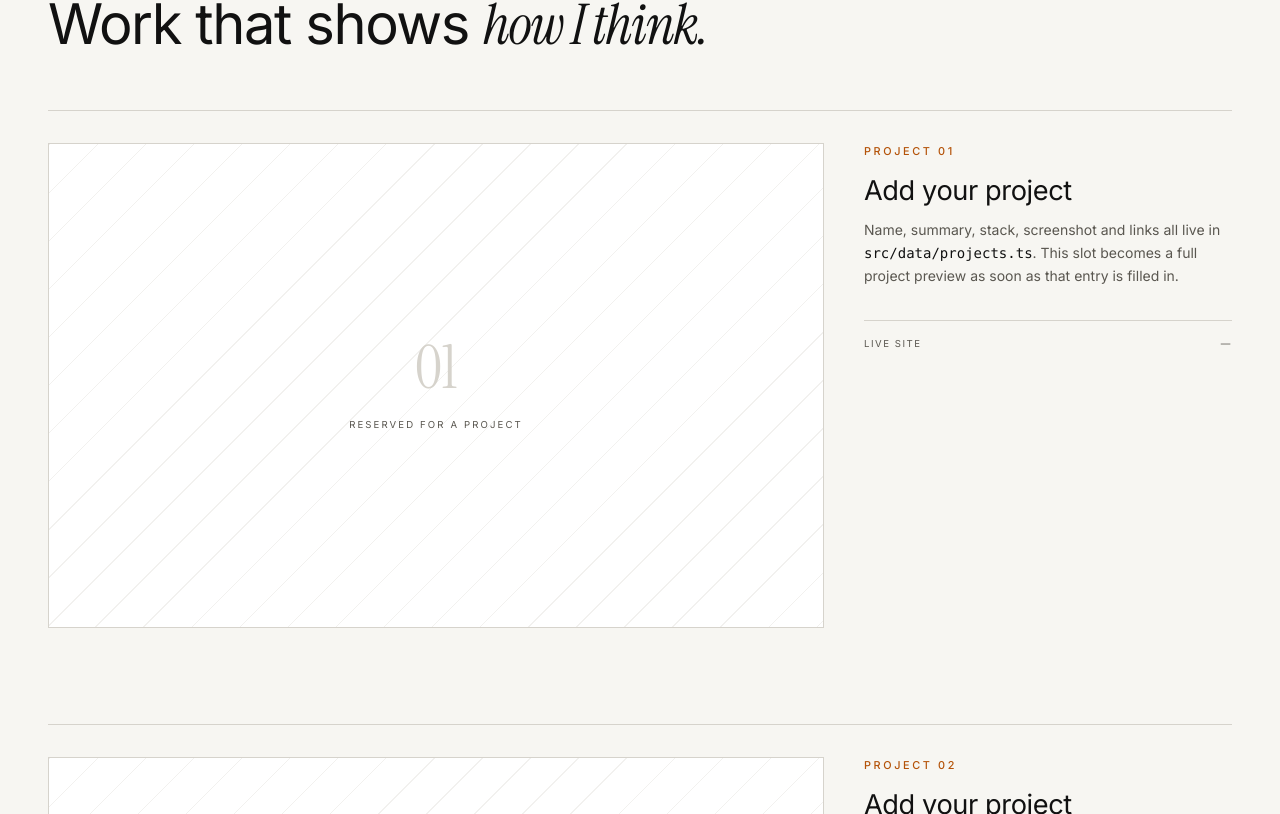
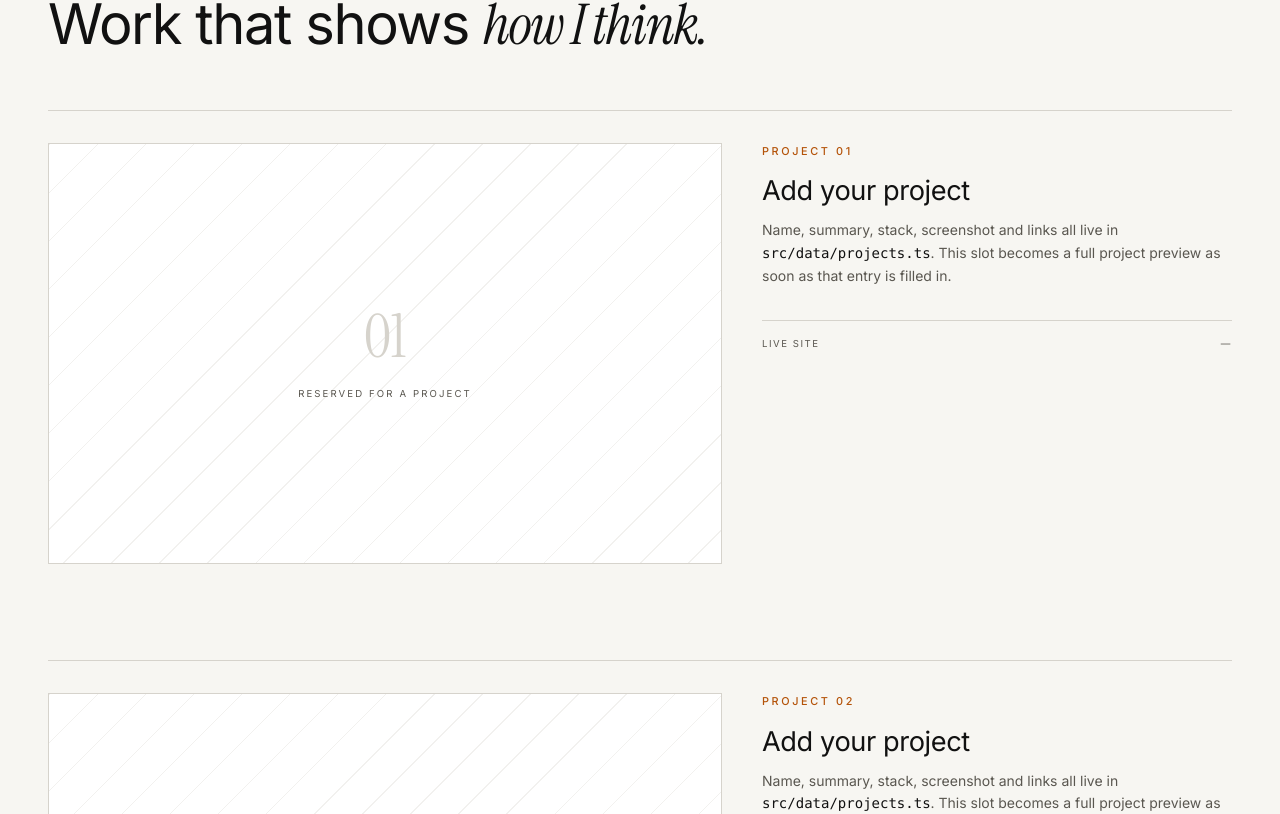
Before and after one commit to Oranee-code/Oranee-s-portfoilo, a React (Vite) app: page / in a window 1280 px wide. Shown: the part 2786-3600 px from the top of the page. Built offline with nearby package versions, Linux system fonts and the light colour scheme.

Commit message:
Reduce project photo size and increase text column width on larger screens
Co-authored-by: base44-builder[bot] <245833847+base44-builder[bot]@users.noreply.github.com>

```diff
--- a/src/components/ProjectCard.tsx
+++ b/src/components/ProjectCard.tsx
@@ -12,7 +12,7 @@ export default function ProjectCard({ project, index }: ProjectCardProps) {
   return (
     <article className="group border-t border-line pt-8">
       <div className="grid gap-8 lg:grid-cols-12 lg:gap-10">
-        <div className="lg:col-span-8">
+        <div className="max-w-[37.5rem] lg:col-span-7 lg:max-w-none">
           <div className="relative aspect-[16/10] w-full overflow-hidden border border-line bg-raised">
             {project.image ? (
               <img
@@ -30,7 +30,7 @@ export default function ProjectCard({ project, index }: ProjectCardProps) {
           </div>
         </div>
 
-        <div className="flex flex-col lg:col-span-4">
+        <div className="flex flex-col lg:col-span-5">
           <div className="flex items-baseline justify-between gap-4">
             <p className="eyebrow text-accent">Project {number}</p>
             {project.year ? (
--- a/src/components/ProjectSlot.tsx
+++ b/src/components/ProjectSlot.tsx
@@ -9,7 +9,7 @@ export default function ProjectSlot({ index }: ProjectSlotProps) {
   return (
     <article className="group border-t border-line pt-8">
       <div className="grid gap-8 lg:grid-cols-12 lg:gap-10">
-        <div className="lg:col-span-8">
+        <div className="max-w-[37.5rem] lg:col-span-7 lg:max-w-none">
           <div className="relative flex aspect-[16/10] w-full items-center justify-center overflow-hidden border border-line bg-raised transition-colors duration-500 group-hover:border-accent/50">
             <div
               aria-hidden="true"
@@ -30,7 +30,7 @@ export default function ProjectSlot({ index }: ProjectSlotProps) {
           </div>
         </div>
 
-        <div className="flex flex-col lg:col-span-4">
+        <div className="flex flex-col lg:col-span-5">
           <p className="eyebrow text-accent">Project {number}</p>
           <h3 className="mt-4 text-2xl font-normal tracking-[-0.015em] md:text-[1.7rem]">
             Add your project
```
